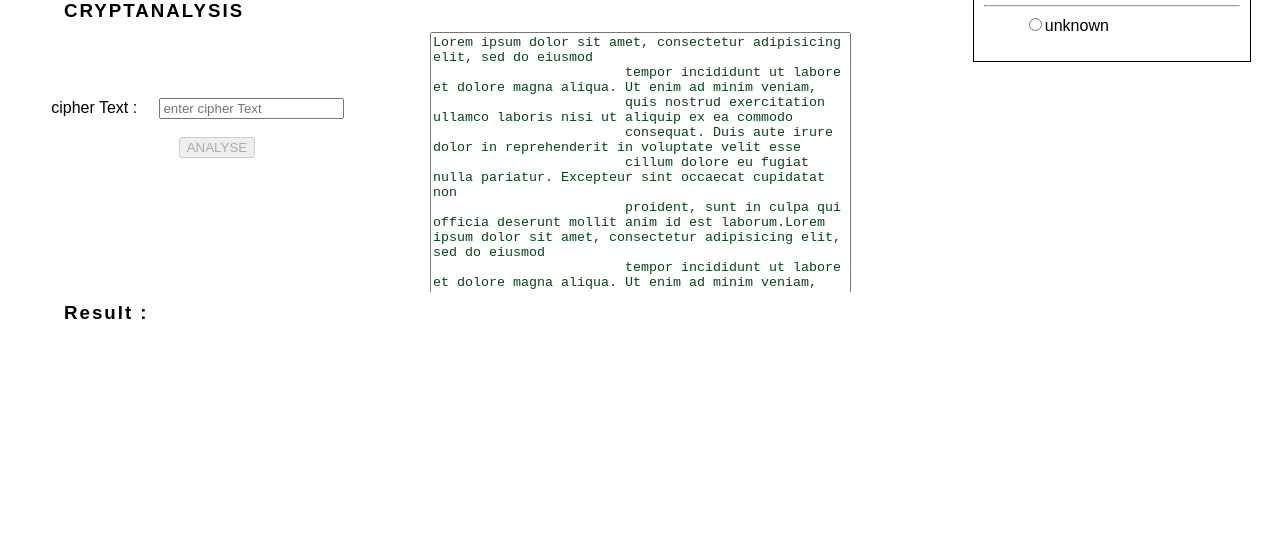
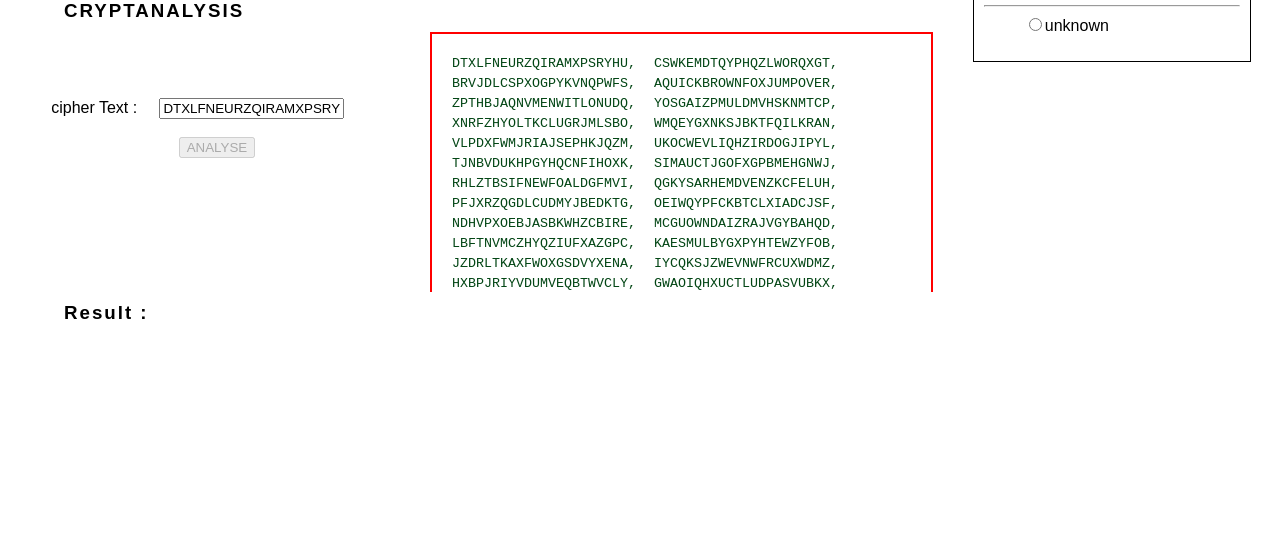
Before and after one commit to s-4-m-a-n/cryptography-web-app, a plain HTML site: page index.html in a window 1280 px wide. Shown: the part 265-800 px from the top of the page. Drawn offline with Linux system fonts and the light colour scheme.

Commit message:
style improved

```diff
--- a/index.html
+++ b/index.html
@@ -32,21 +32,20 @@
 				<td>
 			<lable for='plainText'>Plain Text</lable></td>
 			<td>
-			<input type="text" name="plainText" id="plainText" onkeyup="disableDecrypt()" maxlength="15" style="width:100%"/></td>
+			<input type="text" name="plainText" id="plainText" onkeyup="disableDecrypt()" maxlength="22" style="width:100%"/></td>
 			<td>
 			<lable for='cipherText'>Cipher Text</lable></td>
 			<td>
-			<input type="text" name="cipherText" id="cipherText" onkeyup="disableEncrypt()" maxlength="15" style="width:100%"/></td></tr>
+			<input type="text" name="cipherText" id="cipherText" onkeyup="disableEncrypt()" maxlength="22" style="width:100%"/></td></tr>
 			<tr>
 				<td colspan="2">
 			<button type="button" name="encrypt" id="encryptBtn" class="cryptography" onclick="encryption()" disabled>Encrypt</button></td>
 			<td colspan="2">
 			<button type="button" name="decrypt" id="decryptBtn" class="cryptography" onclick="decryption()" disabled>Decrypt</button></td></tr>
-			<tr>
-				<td colspan="4"><h2 id ='result' style="margin-left: 30%;letter-spacing: 20px;font-family: monospace;font-size: 30px;">Result</h2></td>
-			</tr>
 
 		</table>
+			<h2 id ='result' align="center" style="letter-spacing: 20px;font-family: monospace;font-size: 30px;padding : 0;padding-left:-7px;position: relative">Result</h2>
+
 	</div>
 
 	<h3>CRYPTANALYSIS</h3>
@@ -55,48 +54,12 @@
 
 		<div id="inputs">
 			<lable>cipher Text : &nbsp &nbsp</lable>
-			<input type ="text" name = 'cipherText2' id="cipherText2" placeholder="enter cipher Text" onkeyup="enableBtn()" required/><br/><br/>
+			<input type ="text" name = 'cipherText2' id="cipherText2" placeholder="enter cipher Text" onkeyup="enableBtn()" value="DTXLFNEURZQIRAMXPSRYHU" required/><br/><br/>
 			<center><button type="button" name="analyseBtn" id="analyseBtn" onclick="startCryptAnalysis()" disabled >ANALYSE</button></center>
 	    </div>
 
 		<div id="processing">
-			<textarea id ="process" rows="20" cols="50" style = "color:#024514;">Lorem ipsum dolor sit amet, consectetur adipisicing elit, sed do eiusmod
-			tempor incididunt ut labore et dolore magna aliqua. Ut enim ad minim veniam,
-			quis nostrud exercitation ullamco laboris nisi ut aliquip ex ea commodo
-			consequat. Duis aute irure dolor in reprehenderit in voluptate velit esse
-			cillum dolore eu fugiat nulla pariatur. Excepteur sint occaecat cupidatat non
-			proident, sunt in culpa qui officia deserunt mollit anim id est laborum.Lorem ipsum dolor sit amet, consectetur adipisicing elit, sed do eiusmod
-			tempor incididunt ut labore et dolore magna aliqua. Ut enim ad minim veniam,
-			quis nostrud exercitation ullamco laboris nisi ut aliquip ex ea commodo
-			consequat. Duis aute irure dolor in reprehenderit in voluptate velit esse
-			cillum dolore eu fugiat nulla pariatur. Excepteur sint occaecat cupidatat non
-			proident, sunt in culpa qui officia deserunt mollit anim id est laborum.Lorem ipsum dolor sit amet, consectetur adipisicing elit, sed do eiusmod
-			tempor incididunt ut labore et dolore magna aliqua. Ut enim ad minim veniam,
-			quis nostrud exercitation ullamco laboris nisi ut aliquip ex ea commodo
-			consequat. Duis aute irure dolor in reprehenderit in voluptate velit esse
-			cillum dolore eu fugiat nulla pariatur. Excepteur sint occaecat cupidatat non
-			proident, sunt in culpa qui officia deserunt mollit anim id est laborum.Lorem ipsum dolor sit amet, consectetur adipisicing elit, sed do eiusmod
-			tempor incididunt ut labore et dolore magna aliqua. Ut enim ad minim veniam,
-			quis nostrud exercitation ullamco laboris nisi ut aliquip ex ea commodo
-			consequat. Duis aute irure dolor in reprehenderit in voluptate velit esse
-			cillum dolore eu fugiat nulla pariatur. Excepteur sint occaecat cupidatat non
-			proident, sunt in culpa qui officia deserunt mollit anim id Loremtempor incididunt ut labore et dolore magna aliqua. Ut enim ad minim veniam,
-			quis nostrud exercitation ullamco laboris nisi ut aliquip ex ea commodo
-			consequat. Duis aute irure dolor in reprehenderit in voluptate velit esse
-			cillum dolore eu fugiat nulla pariatur. Excepteur sint occaecat cupidatat non
-			proident, sunt in culpa qui officia deserunt mollit anim id Loremtempor incididunt ut labore et dolore magna aliqua. Ut enim ad minim veniam,
-			quis nostrud exercitation ullamco laboris nisi ut aliquip ex ea commodo
-			consequat. Duis aute irure dolor in reprehenderit in voluptate velit esse
-			cillum dolore eu fugiat nulla pariatur. Excepteur sint occaecat cupidatat non
-			proident, sunt in culpa qui officia deserunt mollit anim id Loremtempor incididunt ut labore et dolore magna aliqua. Ut enim ad minim veniam,
-			quis nostrud exercitation ullamco laboris nisi ut aliquip ex ea commodo
-			consequat. Duis aute irure dolor in reprehenderit in voluptate velit esse
-			cillum dolore eu fugiat nulla pariatur. Excepteur sint occaecat cupidatat non
-			proident, sunt in culpa qui officia deserunt mollit anim id Loremtempor incididunt ut labore et dolore magna aliqua. Ut enim ad minim veniam,
-			quis nostrud exercitation ullamco laboris nisi ut aliquip ex ea commodo
-			consequat. Duis aute irure dolor in reprehenderit in voluptate velit esse
-			cillum dolore eu fugiat nulla pariatur. Excepteur sint occaecat cupidatat non
-			proident, sunt in culpa qui officia deserunt mollit anim id Lorem </textarea>
+			<textarea id ="process" rows="20" cols="50" style = "color:#024514;padding:20px;line-height:20px;word-spacing: 10px ; border : 2px solid red; height: 84%;width:100%; ">DTXLFNEURZQIRAMXPSRYHU, CSWKEMDTQYPHQZLWORQXGT, BRVJDLCSPXOGPYKVNQPWFS, AQUICKBROWNFOXJUMPOVER, ZPTHBJAQNVMENWITLONUDQ, YOSGAIZPMULDMVHSKNMTCP, XNRFZHYOLTKCLUGRJMLSBO, WMQEYGXNKSJBKTFQILKRAN, VLPDXFWMJRIAJSEPHKJQZM, UKOCWEVLIQHZIRDOGJIPYL, TJNBVDUKHPGYHQCNFIHOXK, SIMAUCTJGOFXGPBMEHGNWJ, RHLZTBSIFNEWFOALDGFMVI, QGKYSARHEMDVENZKCFELUH, PFJXRZQGDLCUDMYJBEDKTG, OEIWQYPFCKBTCLXIADCJSF, NDHVPXOEBJASBKWHZCBIRE, MCGUOWNDAIZRAJVGYBAHQD, LBFTNVMCZHYQZIUFXAZGPC, KAESMULBYGXPYHTEWZYFOB, JZDRLTKAXFWOXGSDVYXENA, IYCQKSJZWEVNWFRCUXWDMZ, HXBPJRIYVDUMVEQBTWVCLY, GWAOIQHXUCTLUDPASVUBKX, FVZNHPGWTBSKTCOZRUTAJW, EUYMGOFVSARJSBNYQTSZIV, </textarea>
 		</div>
 	</div>
 	<h3>Result : </h3>
--- a/script.js
+++ b/script.js
@@ -82,7 +82,7 @@ function enableBtn(){
 function startCryptAnalysis(){
 
 	var plaintxt;
-	processing.value = ' ';
+	processing.value = '';
 	for (keyValue = 0 ; keyValue < 26 ; keyValue++){
 		plaintxt = '';
 
```
